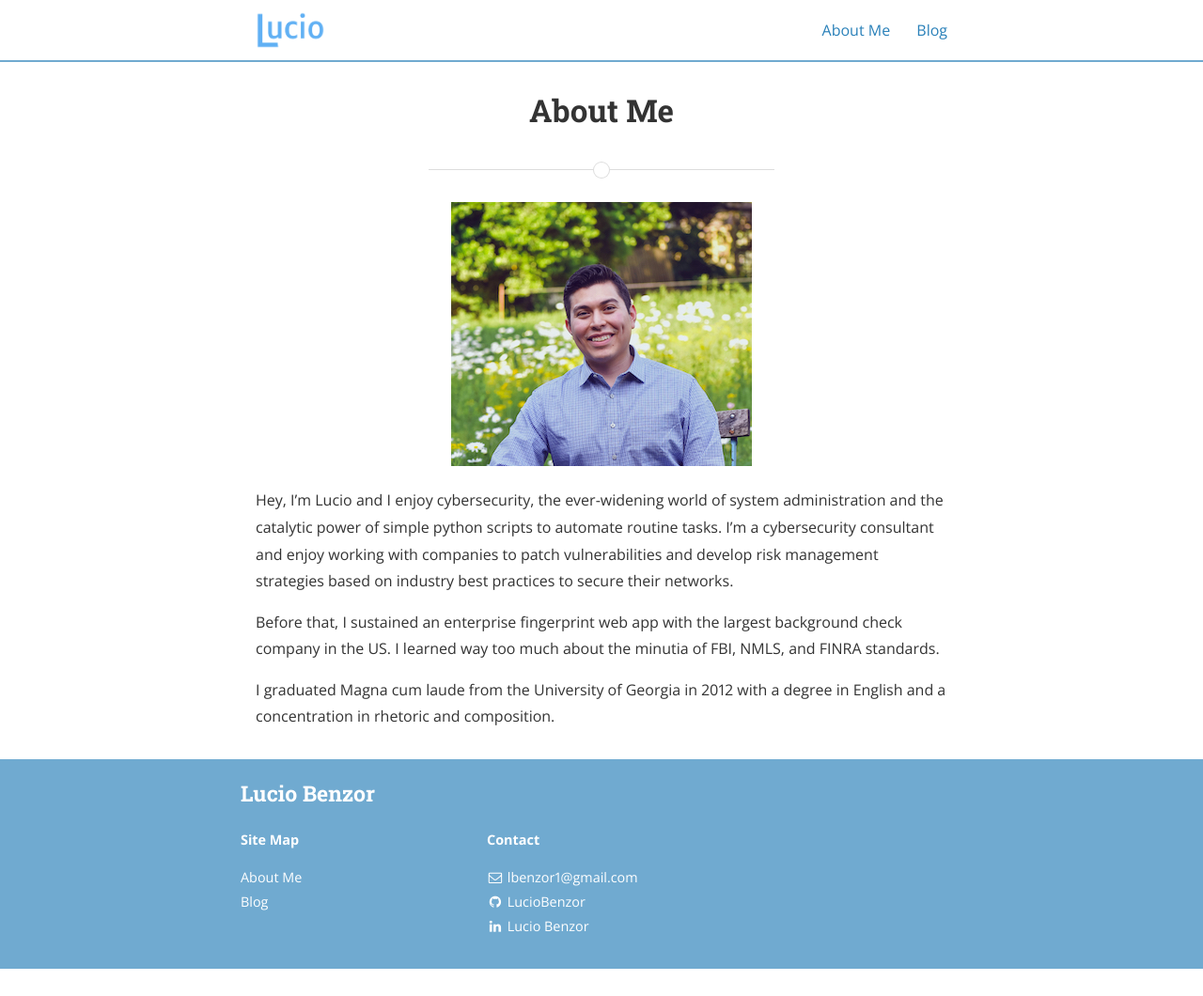
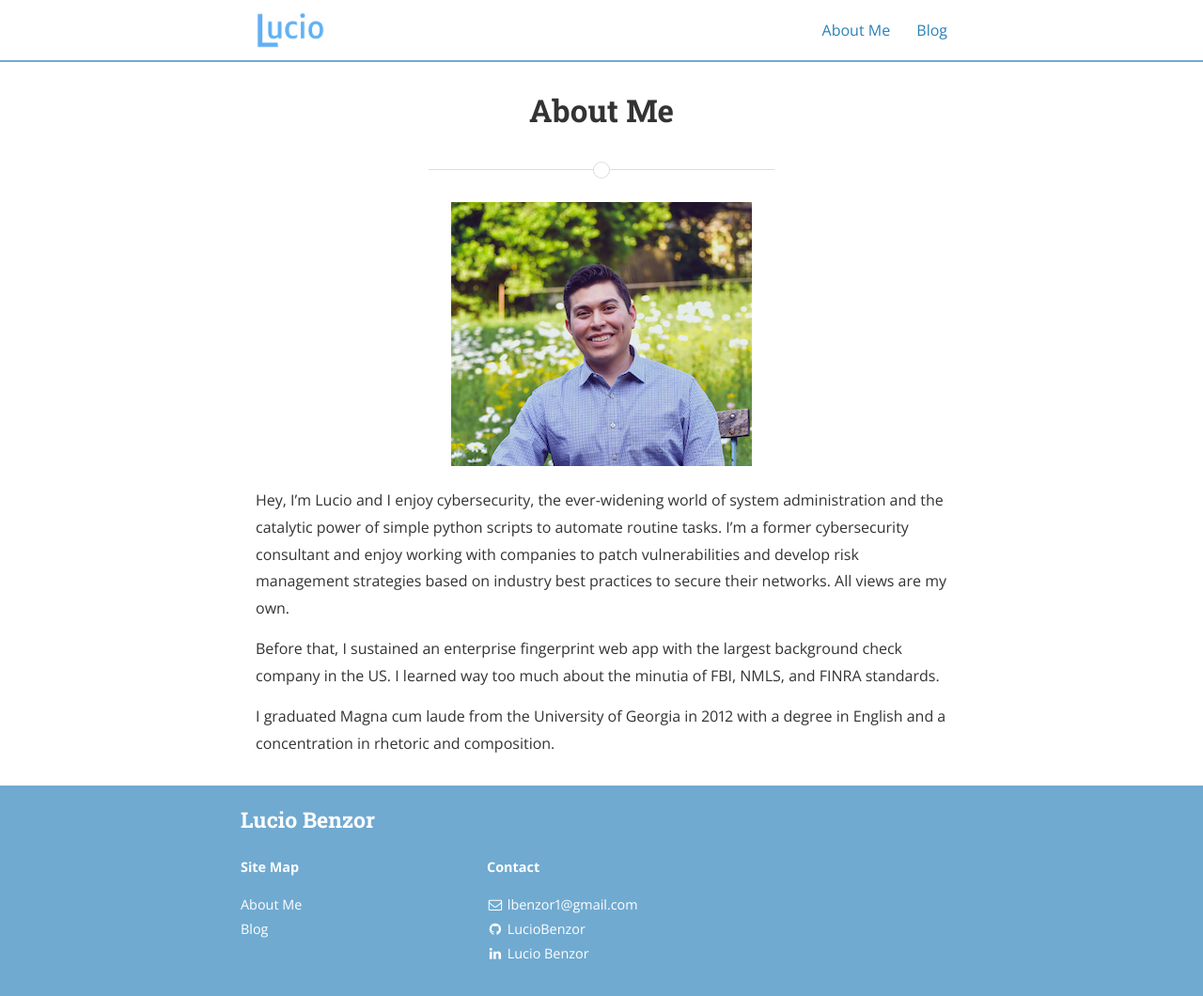
Before and after one commit to LucioBenzor/LucioBenzor.github.io, a Jekyll site: the page built from about.md, in a window 1280 px wide. Shown: the whole page at 94% size. Built offline with Jekyll 4.4.1, drawn with Linux system fonts in a browser that asks for light colours; nearby versions of some CDN libraries; before the commit the page ends 1031 px from its top, so only the background shows below that.

Commit message:
Update about.md

```diff
--- a/about.md
+++ b/about.md
@@ -6,7 +6,7 @@ permalink: /about/
 
 <img src="{{ site.baseurl }}/assets/ProfilePicResized.jpg" title="Profile Picture" class="profile">
 
-Hey, I'm Lucio and I enjoy cybersecurity, the ever-widening world of system administration and the catalytic power of simple python scripts to automate routine tasks. I'm a cybersecurity consultant and enjoy working with companies to patch vulnerabilities and develop risk management strategies based on industry best practices to secure their networks.
+Hey, I'm Lucio and I enjoy cybersecurity, the ever-widening world of system administration and the catalytic power of simple python scripts to automate routine tasks. I'm a former cybersecurity consultant and enjoy working with companies to patch vulnerabilities and develop risk management strategies based on industry best practices to secure their networks. All views are my own.
 
 
 Before that, I sustained an enterprise fingerprint web app with the largest background check company in the US. I learned way too much
```
